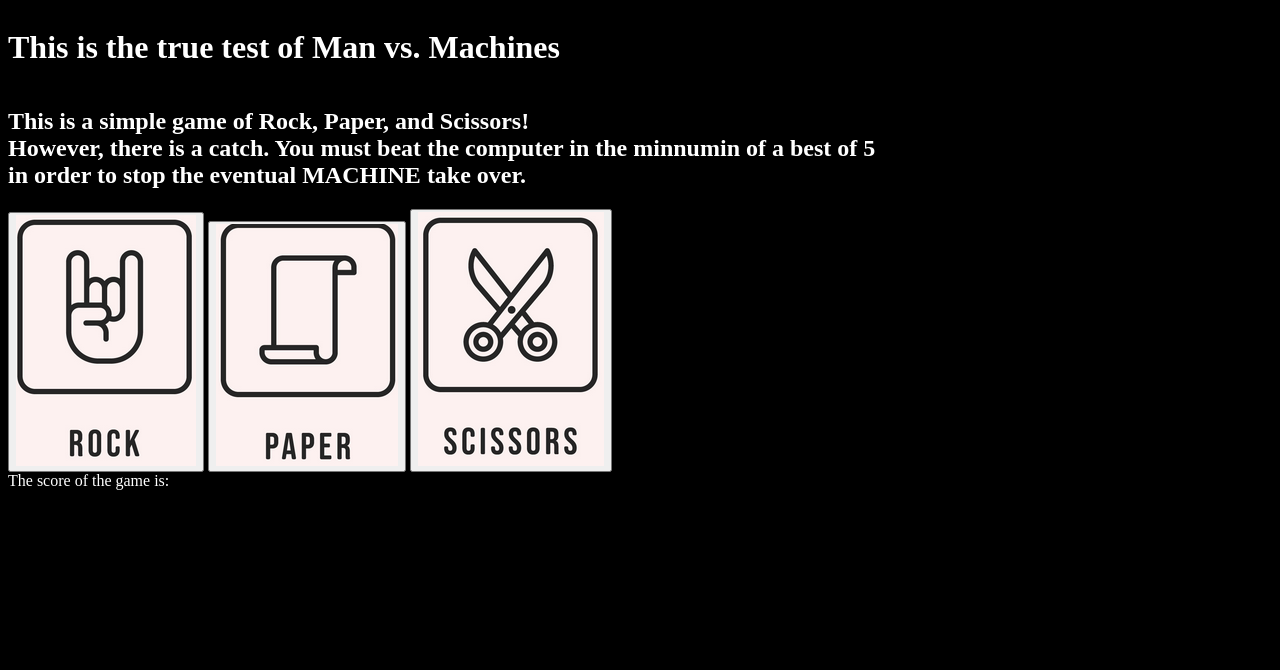
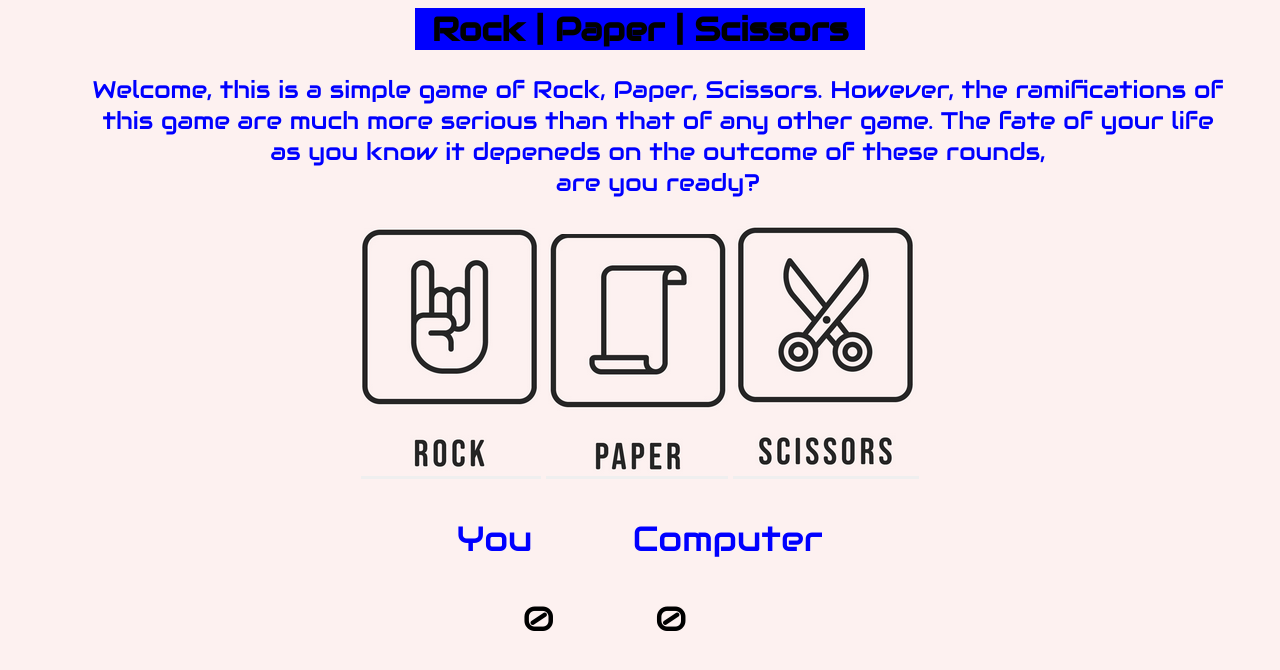
Before and after one commit to YurkiewB/RockPaperScissors, a plain HTML site: page index.html in a window 1280 px wide. Drawn offline with Linux system fonts and the light colour scheme; a web font is replaced by a local one.

Commit message:
fixing all issues

```diff
--- a/index.html
+++ b/index.html
@@ -4,31 +4,36 @@
     <meta charset="UTF-8">
     <meta http-equiv="X-UA-Compatible" content="IE=edge">
     <meta name="viewport" content="width=device-width, initial-scale=1.0">
-    <link rel="stylesheet" href="style.css" href="https://fonts.googleapis.com/css?family=Audiowide|Sofia|Trirong">
-    <title>RockPaperScissors</title>
-    <script src=script.js defer></script>
+    <link rel="stylesheet" href="style.css">
+    <link rel="stylesheet" href="https://fonts.googleapis.com/css?family=Audiowide|Sofia|Trirong">
+    <title>Rock Paper Scissors</title>
 </head>
 <body>
     <div class="heading">
-        <h1>This is the true test of Man vs. Machines</h1>
+        <h1>Rock | Paper | Scissors</h1>
     </div>
-    <div class="gameContext">
-        <h2> This is a simple game of Rock, Paper, and Scissors!<br>
-            However, there is a catch. You must beat the computer in the minnumin of a best of 5<br>
-             in order to stop the eventual MACHINE take over.
-        </h2>
+    <div class="gameInfo">
+        <p>Welcome, this is a simple game of Rock, Paper, Scissors. However, the ramifications of
+             this game are much more serious than that of any other game. The fate of
+             your life as you know it depeneds on the outcome of these rounds,
+            <br> are you ready? </br>
+        </p>
     </div>
-    <div class="userChoice">
-        <button id="rock" class="button" onclick="rockPaperScissors()" value="rock"><img src="../rockpaperscissors/images/rock.png"></button>
-        <button id="paper" class="button" onclick="rockPaperScissors()" value="paper"><img src="../rockpaperscissors/images/Paper.png"></button>
-        <button id="scissors" class="button" onclick="rockPaperScissors()" value="scissors"><img src="../rockpaperscissors/images/scissors.png"></button>
+    <div class="buttons">
+        <button id="rock"><img src='./images/rock.png' alt="rock"></img></button>
+        <button id="paper"><img src='./images/paper.png' alt="paper"></img></button>
+        <button id="scissors"><img src='./images/scissors.png' alt="scissors"></img></button>
     </div>
-    <div class="gameScore">
-        <div class="scoreText">The score of the game is: </div>
-        <div id="userScore"></div>
-        <div id="compScore"></div>
-     </div>
+    <div id="gameLabel">
+        <p class="label">You</p>
+        <p class="label">Computer</p>
+    </div>
+    <div id="gameScore">
+        <div id="playScore" class="score">0</div>
+        <div id="compScore" class="score">0</div>
+    </div>
+    <div id="results"></div>
 
 </body>
-
+<script src=script.js></script>
 </html>
--- a/script.js
+++ b/script.js
@@ -1,46 +1,70 @@
- console.log("Hello lets play!")//Hello.
-//overall, rps runs the complete game.
+console.log("Hello lets play!")//Hello.
+let user;
+let cpu;
+let computerScore = 0;
+let playerScore = 0;
+const buttons = document.querySelectorAll("button");
+const container = document.querySelector("#results");
 
-function rockPaperScissors(){
-    //makes sure the user inputs either rock,paper,or scissors.
-        function myPlay(){
-                if (user === "rock"||button==="paper"||user==="scissors") {
-                console.log("user played "+ user )
-    }           else {
-       console.log( "You didn't make the right selection" );
-        }
-    }
-    myPlay()
-
-        const moves=["rock","paper","scissors"]//defines cpu moveset
-        let cpu=moves[Math.floor(Math.random()* moves.length)]//radomizes cpu moveset
-        function computerPlay(){//reports to the console what comp plays
-                console.log("computer played "+ cpu)
-    }
-        computerPlay()
-
-        function game(){//game conditionals comparing user to cpu. determines winner
-        if (user === cpu){
-            console.log("You and the computer played the same move, go again.");
-    }   else if (user==="rock" && cpu==="scissors" ){
-            console.log("You played Rock, Computer played Scissors: You win! Good job, test your luck agian? refresh.");
-    }   else if (user==="scissors" && cpu==="rock"){
-            console.log("You played Scissors, Computer played rock: You loose! Try again. Refresh.");
-    }   else if (user==="paper" && cpu==="rock"){
-            console.log("You played Paper, Computer played Rock: You win! Good job, test your luck agian? refresh.");
-    }   else if (user==="rock" && cpu==="paper"){
-            console.log("You played Rock, Computer played Paper: You loose! Try again. Refresh.");
-    }   else if (user==="scissors" && cpu==="paper"){
-            console.log("You played Scissors, Computer played Paper: You win! Good job, test your luck agian? refresh.")
-    }   else if (user==="paper" && cpu==="scissors"){
-            console.log("You played Paper, Computer played Scissors: You loose! Try again. Refresh.")
-        }
-    }
-    game()
+buttons.forEach((button) => {
+  button.addEventListener("click", () => {
+    const img = button.querySelector("img");
+    user = img.alt.toLowerCase();
+    RockPaperScissors(user, cpu);
+  });
+});
 
 
+const compMoves = ["rock", "paper", "scissors"];
+
+function computerPlay() {
+  return compMoves[Math.floor(Math.random()*compMoves.length)];
 }
-//rockPaperScissors()
-//retiterates the games multple times!
-//for (let i = 0; i < 5; i++){
-//    rockPaperScissors()
+
+function RockPaperScissors(user, cpu) {
+  cpu = computerPlay().toLowerCase();
+  user = user.toLowerCase();
+  console.log(`You played ${user}`);
+  console.log(`Computer played ${cpu}`);
+  if (user === cpu){
+    updateResults("You and the computer played the same move, go again.");
+}   else if (user==="rock" && cpu==="scissors" ){
+    updateResults("You played Rock, Computer played Scissors: You win! Good job, test your luck agian?");
+    playerScore = ++playerScore;
+    keepPlayerScore();
+}   else if (user==="scissors" && cpu==="rock"){
+    updateResults("You played Scissors, Computer played rock: You loose! Try again.");
+    computerScore = ++computerScore;
+    keepCompScore();
+}   else if (user==="paper" && cpu==="rock"){
+    updateResults("You played Paper, Computer played Rock: You win! Good job, test your luck agian? ");
+    playerScore = ++playerScore;
+    keepPlayerScore();
+}   else if (user==="rock" && cpu==="paper"){
+    updateResults("You played Rock, Computer played Paper: You loose! Try again.");
+    computerScore = ++computerScore;
+    keepCompScore();
+}   else if (user==="scissors" && cpu==="paper"){
+    updateResults("You played Scissors, Computer played Paper: You win! Good job, test your luck agian?");
+    playerScore = ++playerScore;
+    keepPlayerScore();
+}   else if (user==="paper" && cpu==="scissors"){
+    updateResults("You played Paper, Computer played Scissors: You loose! Try again.");
+    computerScore = ++computerScore;
+    keepCompScore();
+}
+};
+
+function updateResults(str){
+  container.textContent = str;
+}
+
+function keepPlayerScore(str){
+  let playerScoreBox = document.querySelector("#playScore");
+  playerScoreBox.textContent = playerScore;
+}
+
+function keepCompScore(str){
+  let computerScoreBox = document.querySelector("#compScore");
+  computerScoreBox.textContent = computerScore;
+}
--- a/style.css
+++ b/style.css
@@ -1,15 +1,88 @@
+
 body{
-    font-family: 'Audiowide';
-    background-color: black; color: white;
+    font-family:"Audiowide";
+    background-color: #fdf1f0;
     display: flex;
     flex-direction: column;
+    text-align: center;
 }
-.button{
-    justify-content:space-evenly;
+h1{
+    background-color: blue;
+    margin: auto;
+    width: 450px;
+    font-size:33px
 }
-.gameScore{
-    border-style: rounded;
-    border-color: white;
-    border-right-width: 10px;
+p{
+    color: blue;
+}
+.gameInfo{
+    font-size: 24px;
+    margin-left: 81px;
+    margin-right: 45px;
+}
+
+#gameScore,
+#gameLabel{
     display: flex;
+    justify-content: center;
+    font-size: 35px;
+    gap:100px
 }
+
+#compScore {
+    margin-top: auto;
+    margin-bottom: auto;
+    margin-left: auto;
+    margin-right: 620px;
+}
+#playScore {
+    margin-top: auto;
+    margin-bottom: auto;
+    margin-left: 550px;
+    margin-right: auto;
+}
+
+#rock {
+    padding-left: 0px;
+    padding-right: 0px;
+    padding-top: 0px;
+    padding-bottom: 0px;
+    border-right-width: 0px;
+    border-right-style: solid;
+    border-top-width: 0px;
+    border-top-style: solid;
+    border-left-width: 0px;
+    border-left-style: solid;
+    border-bottom-width: 0px;
+    border-bottom-style: solid;
+  }
+
+  #paper {
+    border-left-width: 0px;
+    border-left-style: solid;
+    border-top-width: 0px;
+    border-top-style: solid;
+    border-right-width: 0px;
+    border-right-style: solid;
+    border-bottom-width: 0px;
+    border-bottom-style: solid;
+    padding-bottom: 0px;
+    padding-top: 0px;
+    padding-right: 0px;
+    padding-left: 0px;
+  }
+
+  #scissors {
+    padding-left: 0px;
+    border-left-width: 0px;
+    border-left-style: solid;
+    border-top-width: 0px;
+    border-top-style: solid;
+    padding-top: 0px;
+    border-right-width: 0px;
+    border-right-style: solid;
+    padding-right: 0px;
+    padding-bottom: 0px;
+    border-bottom-width: 0px;
+    border-bottom-style: solid;
+  }
```
